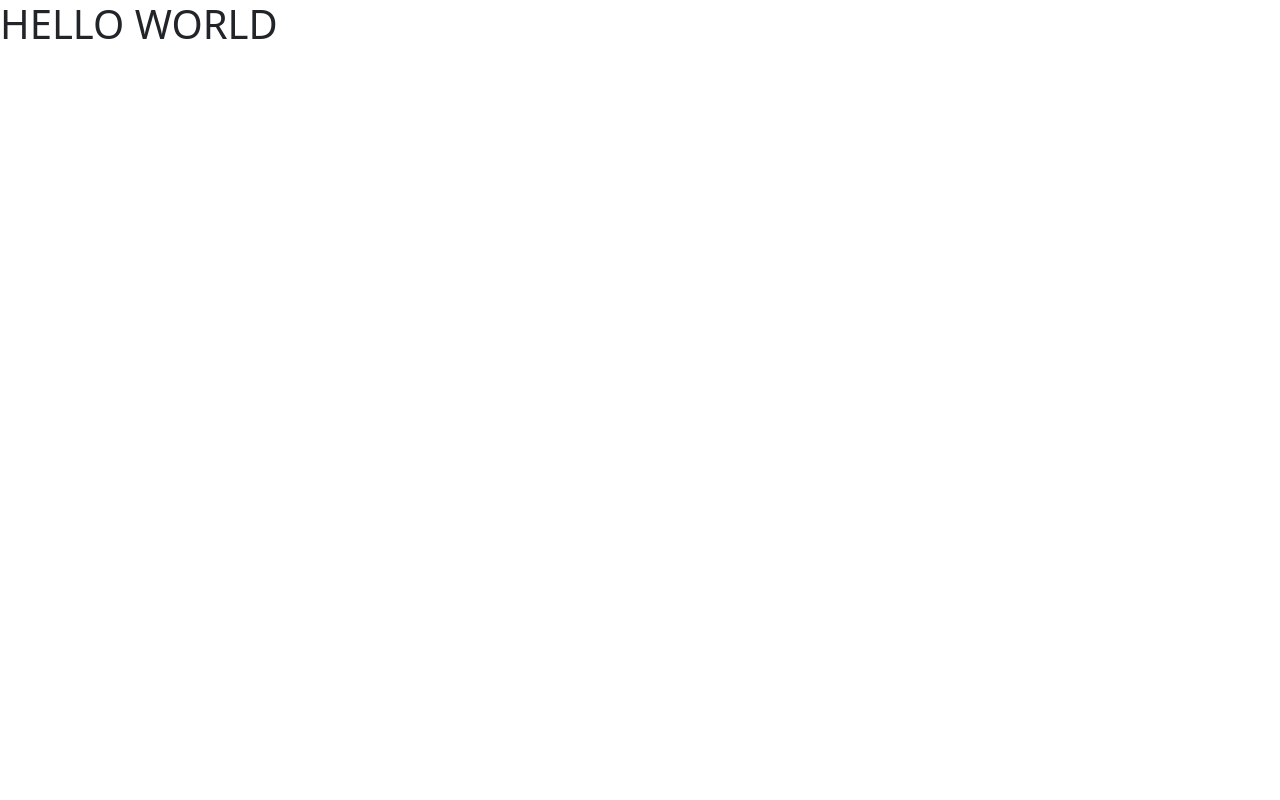
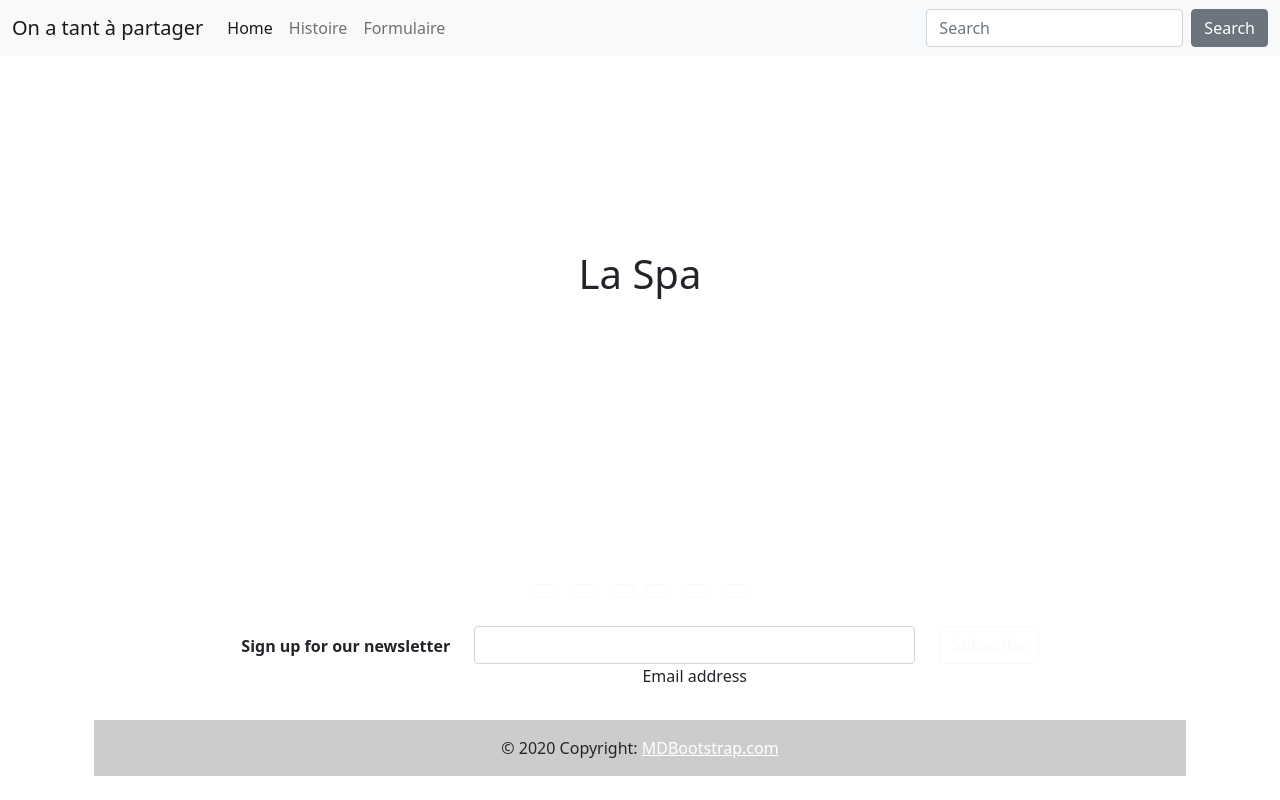
Before and after one commit to Nicoclos/assoc, a plain HTML site: page index.html in a window 1280 px wide. Drawn offline with Linux system fonts and the light colour scheme.

Commit message:
reparation

```diff
--- a/index.html
+++ b/index.html
@@ -8,9 +8,129 @@
     <link rel="stylesheet" href="css/style.css">
     <title>Document</title>
 </head>
+<body>
+    <nav class="navbar navbar-expand-lg navbar-light bg-light navbar-fixed-top">
+        <div class="container-fluid">
+          <a class="navbar-brand" href="#">On a tant à partager</a>
+          <button class="navbar-toggler" type="button" data-bs-toggle="collapse" data-bs-target="#navbarColor03" aria-controls="navbarColor03" aria-expanded="false" aria-label="Toggle navigation">
+            <span class="navbar-toggler-icon"></span>
+          </button>
+          <div class="collapse navbar-collapse" id="navbarColor03">
+            <ul class="navbar-nav me-auto">
+              <li class="nav-item">
+                <a class="nav-link active" href="#">Home
+                  <span class="visually-hidden">(current)</span>
+                </a>
+              </li>
+              <li class="nav-item">
+                <a class="nav-link" href="histoire.html">Histoire</a>
+              </li>
+              <li class="nav-item">
+                <a class="nav-link" href="formulaire.html">Formulaire</a>
+              </li>
+            </ul>
+            <form class="d-flex">
+              <input class="form-control me-sm-2" type="text" placeholder="Search">
+              <button class="btn btn-secondary my-2 my-sm-0" type="submit">Search</button>
+            </form>
+          </div>
+        </div>
+      </nav>
+<header>
+    <h1 class="title">
+       La Spa
+    </h1>
+</header>
 
-<body>
-   <h1>HELLO WORLD</h1>
+<!-- Footer -->
+<footer class="text-center text-dark ">
+  <!-- Grid container -->
+  <div class="container p-4">
+    <!-- Section: Social media -->
+    <section class="mb-4">
+      <!-- Facebook -->
+      <a class="btn btn-outline-light btn-floating m-1" href="#!" role="button"
+        ><i class="fab fa-facebook-f"></i
+      ></a>
 
+      <!-- Twitter -->
+      <a class="btn btn-outline-light btn-floating m-1" href="#!" role="button"
+        ><i class="fab fa-twitter"></i
+      ></a>
+
+      <!-- Google -->
+      <a class="btn btn-outline-light btn-floating m-1" href="#!" role="button"
+        ><i class="fab fa-google"></i
+      ></a>
+
+      <!-- Instagram -->
+      <a class="btn btn-outline-light btn-floating m-1" href="#!" role="button"
+        ><i class="fab fa-instagram"></i
+      ></a>
+
+      <!-- Linkedin -->
+      <a class="btn btn-outline-light btn-floating m-1" href="#!" role="button"
+        ><i class="fab fa-linkedin-in"></i
+      ></a>
+
+      <!-- Github -->
+      <a class="btn btn-outline-light btn-floating m-1" href="#!" role="button"
+        ><i class="fab fa-github"></i
+      ></a>
+    </section>
+    <!-- Section: Social media -->
+
+    <!-- Section: Form -->
+    <section class="">
+      <form action="">
+        <!--Grid row-->
+        <div class="row d-flex justify-content-center">
+          <!--Grid column-->
+          <div class="col-auto">
+            <p class="pt-2">
+              <strong>Sign up for our newsletter</strong>
+            </p>
+          </div>
+          <!--Grid column-->
+
+          <!--Grid column-->
+          <div class="col-md-5 col-12">
+            <!-- Email input -->
+            <div class="form-outline form-white mb-4">
+              <input type="email" id="form5Example2" class="form-control" />
+              <label class="form-label" for="form5Example2">Email address</label>
+            </div>
+          </div>
+          <!--Grid column-->
+
+          <!--Grid column-->
+          <div class="col-auto">
+            <!-- Submit button -->
+            <button type="submit" class="btn btn-outline-light mb-4">
+              Subscribe
+            </button>
+          </div>
+          <!--Grid column-->
+        </div>
+        <!--Grid row-->
+      </form>
+    </section>
+    <!-- Section: Form -->
+
+    <!-- Section: Text -->
+
+    <!-- Section: Links -->
+
+  <!-- Grid container -->
+
+  <!-- Copyright -->
+  <div class="text-center p-3" style="background-color: rgba(0, 0, 0, 0.2);">
+    © 2020 Copyright:
+    <a class="text-white" href="https://mdbootstrap.com/">MDBootstrap.com</a>
+  </div>
+  <!-- Copyright -->
+</footer>
+
+<!-- Footer -->
 </body>
 </html>
```
